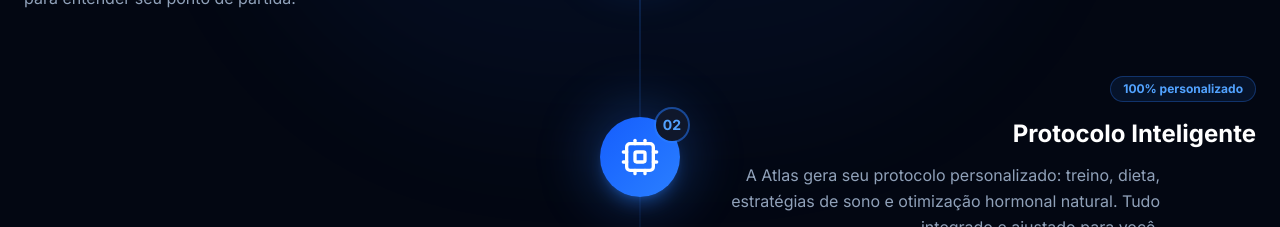
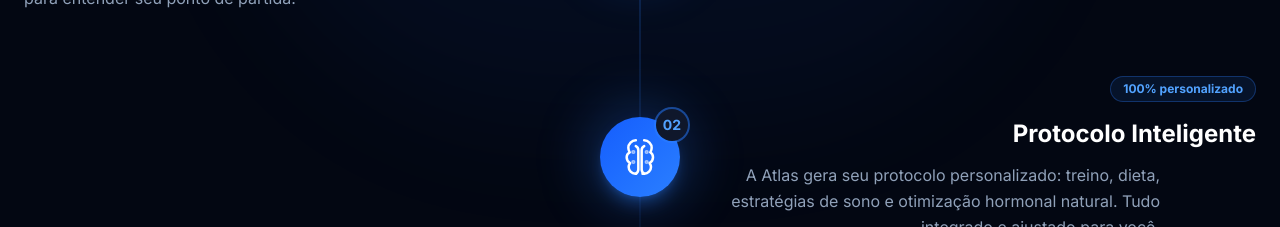
Before and after one commit to alexluciofilho7-cmyk/ATLAS-AI, a Next.js app: page / in a window 1280 px wide. Shown: the part 3400-3627 px from the top of the page. Built offline with nearby package versions, Linux system fonts and the light colour scheme.

Commit message:
feat: replace chip icon with premium brain icon in step 02
Update icon rendering syntax for consistent JSX component usage.

#VERCEL_SKIP

Co-authored-by: null <248574290+alexluciofilho7-cmyk@users.noreply.github.com>

```diff
--- a/components/how-it-works-section.tsx
+++ b/components/how-it-works-section.tsx
@@ -1,6 +1,36 @@
 "use client"
 
-import { ClipboardCheck, Cpu, RefreshCw, ArrowRight } from "lucide-react"
+import { ClipboardCheck, RefreshCw, ArrowRight } from "lucide-react"
+
+function BrainIcon({ className }: { className?: string }) {
+  return (
+    <svg
+      viewBox="0 0 24 24"
+      fill="none"
+      stroke="currentColor"
+      strokeWidth="1.5"
+      strokeLinecap="round"
+      strokeLinejoin="round"
+      className={className}
+    >
+      {/* Left hemisphere */}
+      <path d="M9.5 2C7 2 5 4 5 6.5c0 1 .3 1.9.8 2.7C4.7 9.8 4 10.9 4 12.2c0 1.5.8 2.8 2 3.5-.5.7-.8 1.5-.8 2.3 0 2.2 1.8 4 4 4h.5" />
+
+      {/* Right hemisphere */}
+      <path d="M14.5 2c2.5 0 4.5 2 4.5 4.5c0 1-.3 1.9-.8 2.7.9.6 1.6 1.7 1.6 3 0 1.5-.8 2.8-2 3.5.5.7.8 1.5.8 2.3 0 2.2-1.8 4-4 4H13.5" />
+
+      {/* Center connection and neural pathways */}
+      <path d="M9.5 22c.8-.5 1.5-1.3 1.5-2.5V8c0-1-.5-2-1.5-2.5" />
+      <path d="M14.5 22c-.8-.5-1.5-1.3-1.5-2.5V8c0-1 .5-2 1.5-2.5" />
+
+      {/* Neural circuit details - subtle tech touch */}
+      <circle cx="8" cy="9" r="0.5" opacity="0.6" />
+      <circle cx="16" cy="9" r="0.5" opacity="0.6" />
+      <circle cx="8" cy="15" r="0.5" opacity="0.6" />
+      <circle cx="16" cy="15" r="0.5" opacity="0.6" />
+    </svg>
+  )
+}
 
 const steps = [
   {
@@ -13,7 +43,7 @@ const steps = [
   },
   {
     number: "02",
-    icon: Cpu,
+    icon: BrainIcon, // Replaced Cpu icon with custom BrainIcon
     title: "Protocolo Inteligente",
     description:
       "A Atlas gera seu protocolo personalizado: treino, dieta, estratégias de sono e otimização hormonal natural. Tudo integrado e ajustado para você.",
@@ -74,7 +104,7 @@ export function HowItWorksSection() {
                 <div className="relative">
                   <div className="absolute -inset-4 rounded-full bg-blue-500/20 blur-xl" />
                   <div className="relative flex h-20 w-20 items-center justify-center rounded-full bg-gradient-to-br from-blue-600 to-blue-500 shadow-lg shadow-blue-500/30">
-                    <step.icon className="h-10 w-10 text-white" />
+                    {step.icon && <step.icon className="h-10 w-10 text-white" />}
                   </div>
                   <div className="absolute -right-2 -top-2 flex h-8 w-8 items-center justify-center rounded-full bg-slate-900 text-sm font-bold text-blue-400 ring-2 ring-blue-500/50">
                     {step.number}
```
